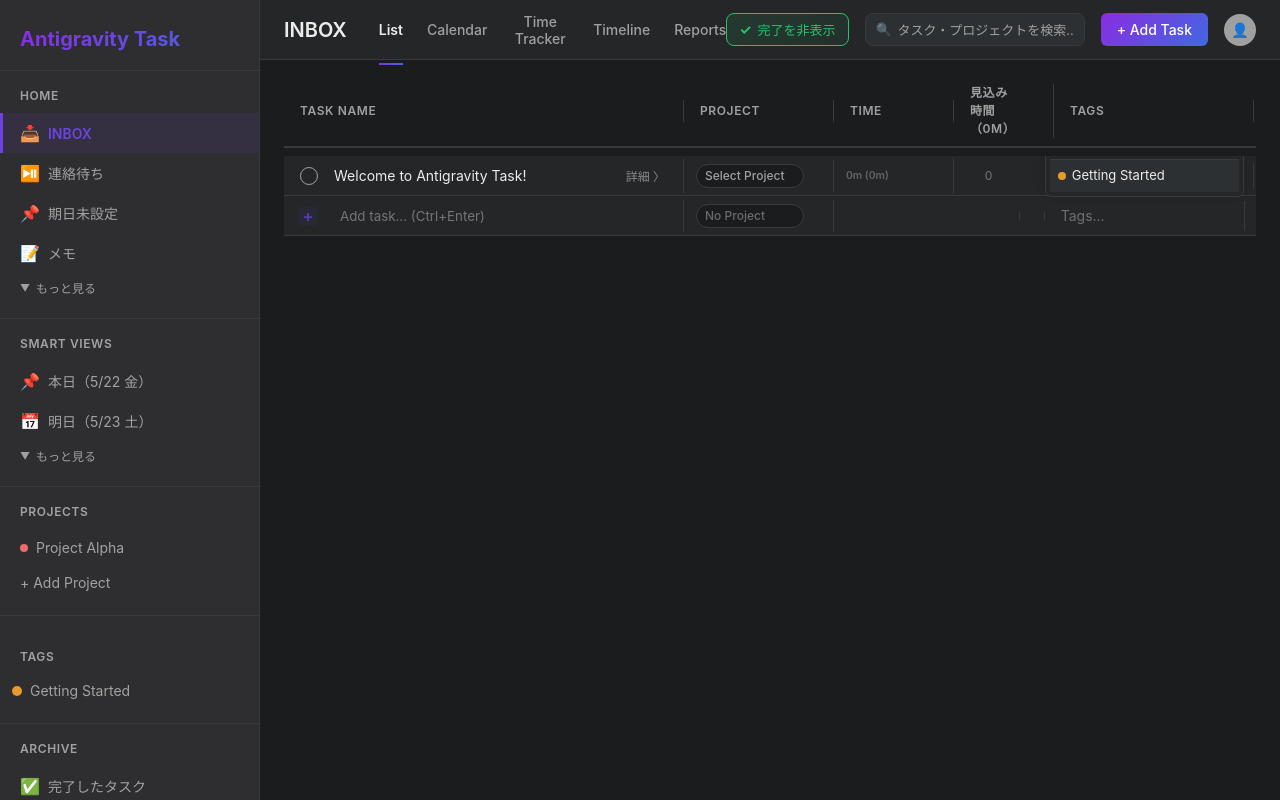
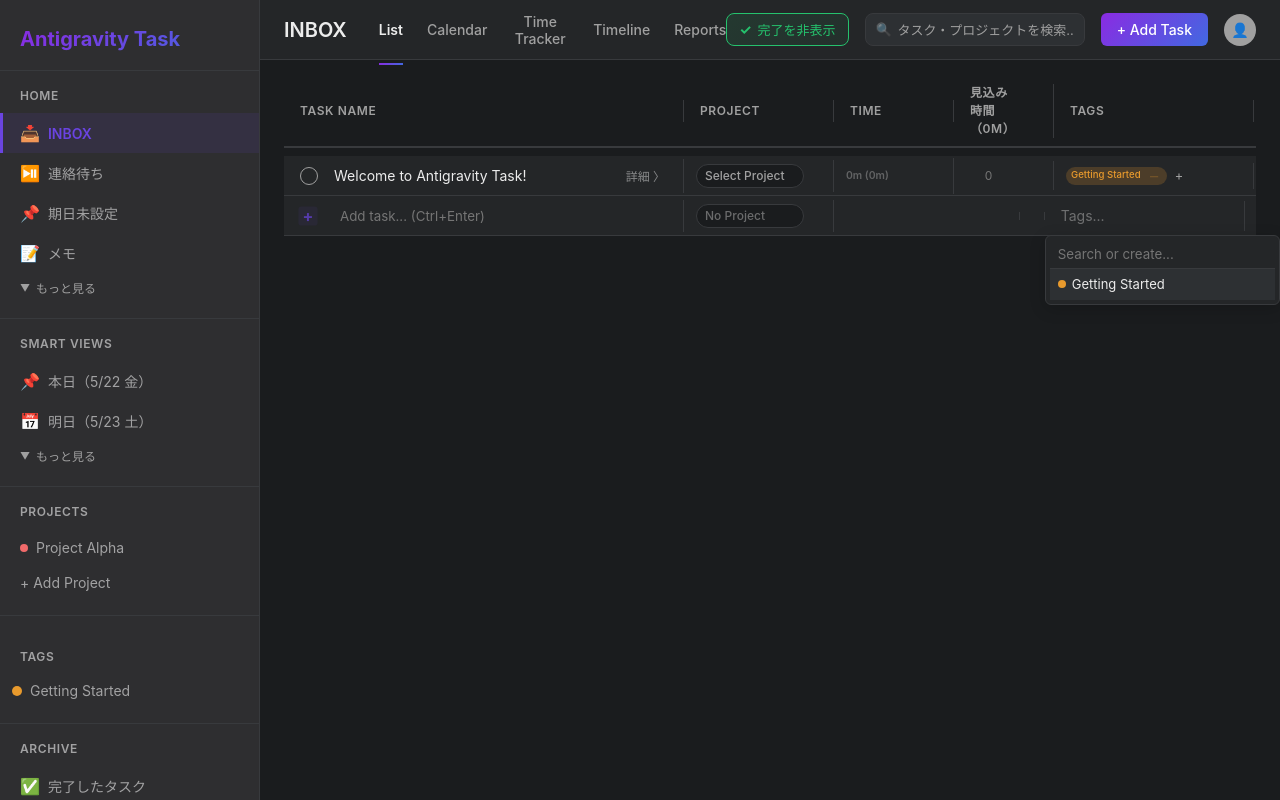
Before and after one commit to oyafuso111-web/antigravity-task, a React (Vite) app: page / in a window 1280 px wide. Both pictures are taken after a click on the button "Tags...". Built offline with nearby package versions, Linux system fonts and the light colour scheme.

Commit message:
fix: use portal for new task project/tag dropdowns to prevent clipping when task list is short

```diff
--- a/src/components/TaskListView.tsx
+++ b/src/components/TaskListView.tsx
@@ -1,4 +1,5 @@
 import React, { useState, useMemo, useEffect, useCallback, useRef } from 'react';
+import { createPortal } from 'react-dom';
 import { useTaskStore } from '../store/useTaskStore';
 import type { ColumnId } from '../store/useTaskStore';
 import type { Priority, Task } from '../types';
@@ -157,25 +158,68 @@ export const TaskListView: React.FC = () => {
   const [newTaskProjectSearch, setNewTaskProjectSearch] = useState('');
   const [newTaskProjectSelectedIndex, setNewTaskProjectSelectedIndex] = useState(0);
   const newTaskProjectDropdownRef = useRef<HTMLDivElement>(null);
+  const newTaskProjectCellRef = useRef<HTMLDivElement>(null);
+  const newTaskProjectPortalRef = useRef<HTMLDivElement>(null);
+  const [newTaskProjectDropdownPos, setNewTaskProjectDropdownPos] = useState<{top: number; left: number} | null>(null);
 
   const [newTaskTagIds, setNewTaskTagIds] = useState<string[]>([]);
   const [showNewTaskTagDropdown, setShowNewTaskTagDropdown] = useState(false);
   const [newTaskTagSearch, setNewTaskTagSearch] = useState('');
   const [newTaskTagSelectedIndex, setNewTaskTagSelectedIndex] = useState(0);
   const newTaskTagDropdownRef = useRef<HTMLDivElement>(null);
+  const newTaskTagCellRef = useRef<HTMLDivElement>(null);
+  const newTaskTagPortalRef = useRef<HTMLDivElement>(null);
+  const [newTaskTagDropdownPos, setNewTaskTagDropdownPos] = useState<{top: number; left: number} | null>(null);
+
+  // Compute portal position for project dropdown
+  useEffect(() => {
+    if (showNewTaskProjectDropdown && newTaskProjectCellRef.current) {
+      const rect = newTaskProjectCellRef.current.getBoundingClientRect();
+      const dropdownHeight = 260;
+      const spaceAbove = rect.top;
+      if (spaceAbove >= dropdownHeight) {
+        setNewTaskProjectDropdownPos({ top: rect.top - dropdownHeight, left: rect.left });
+      } else {
+        setNewTaskProjectDropdownPos({ top: rect.bottom + 4, left: rect.left });
+      }
+    } else {
+      setNewTaskProjectDropdownPos(null);
+    }
+  }, [showNewTaskProjectDropdown]);
+
+  // Compute portal position for tag dropdown
+  useEffect(() => {
+    if (showNewTaskTagDropdown && newTaskTagCellRef.current) {
+      const rect = newTaskTagCellRef.current.getBoundingClientRect();
+      const dropdownHeight = 260;
+      const spaceAbove = rect.top;
+      if (spaceAbove >= dropdownHeight) {
+        setNewTaskTagDropdownPos({ top: rect.top - dropdownHeight, left: rect.left });
+      } else {
+        setNewTaskTagDropdownPos({ top: rect.bottom + 4, left: rect.left });
+      }
+    } else {
+      setNewTaskTagDropdownPos(null);
+    }
+  }, [showNewTaskTagDropdown]);
 
   useEffect(() => {
     const handleOutsideClick = (e: MouseEvent) => {
-      if (newTaskProjectDropdownRef.current && !newTaskProjectDropdownRef.current.contains(e.target as Node)) {
-        setShowNewTaskProjectDropdown(false);
+      const target = e.target as Node;
+      if (showNewTaskProjectDropdown) {
+        const inCell = newTaskProjectCellRef.current?.contains(target);
+        const inPortal = newTaskProjectPortalRef.current?.contains(target);
+        if (!inCell && !inPortal) setShowNewTaskProjectDropdown(false);
       }
-      if (newTaskTagDropdownRef.current && !newTaskTagDropdownRef.current.contains(e.target as Node)) {
-        setShowNewTaskTagDropdown(false);
+      if (showNewTaskTagDropdown) {
+        const inCell = newTaskTagCellRef.current?.contains(target);
+        const inPortal = newTaskTagPortalRef.current?.contains(target);
+        if (!inCell && !inPortal) setShowNewTaskTagDropdown(false);
       }
     };
     document.addEventListener('mousedown', handleOutsideClick);
     return () => document.removeEventListener('mousedown', handleOutsideClick);
-  }, []);
+  }, [showNewTaskProjectDropdown, showNewTaskTagDropdown]);
 
   useEffect(() => {
     setTimeout(() => {
@@ -647,7 +691,7 @@ export const TaskListView: React.FC = () => {
                   );
                 case 'project':
                   return (
-                    <div key="project" className="task-cell cell-project" tabIndex={0}
+                    <div key="project" className="task-cell cell-project" tabIndex={0} ref={newTaskProjectCellRef}
                       style={{ width: `${columnWidths.project}px`, minWidth: `${columnWidths.project}px`, maxWidth: `${columnWidths.project}px`, flexShrink: 0, flexGrow: 0, position: 'relative', overflow: 'visible' }}
                       onKeyDown={(e) => {
                         if (e.key === 'Enter' || e.key === 'ArrowDown') {
@@ -688,14 +732,15 @@ export const TaskListView: React.FC = () => {
                           ›
                         </button>
 
-                        {showNewTaskProjectDropdown && (
-                          <div className="project-dropdown" style={{
-                            position: 'absolute', bottom: '100%', left: 0, zIndex: 100, // Show above row
+                        {showNewTaskProjectDropdown && newTaskProjectDropdownPos && createPortal(
+                          <div ref={newTaskProjectPortalRef} className="project-dropdown" style={{
+                            position: 'fixed', top: newTaskProjectDropdownPos.top, left: newTaskProjectDropdownPos.left, zIndex: 9999,
                             backgroundColor: 'var(--bg-surface)', border: '1px solid var(--border-color)',
-                            borderRadius: '6px', padding: '4px', marginBottom: '4px', minWidth: '180px',
-                            boxShadow: '0 -4px 12px rgba(0,0,0,0.15)',
-                            maxHeight: '240px', display: 'flex', flexDirection: 'column'
-                          }}>
+                            borderRadius: '6px', padding: '4px', minWidth: '180px',
+                            boxShadow: '0 4px 16px rgba(0,0,0,0.18)',
+                            maxHeight: '240px', display: 'flex', flexDirection: 'column',
+                            boxSizing: 'border-box'
+                          }} onClick={e => e.stopPropagation()}>
                             <input
                               autoFocus
                               type="text"
@@ -735,7 +780,7 @@ export const TaskListView: React.FC = () => {
                                   setShowNewTaskProjectDropdown(false);
                                   setNewTaskProjectSearch('');
                                   setNewTaskProjectSelectedIndex(0);
-                                  setTimeout(() => addTaskInputRef.current?.focus(), 0); // Focus back to input
+                                  setTimeout(() => addTaskInputRef.current?.focus(), 0);
                                 } else if (e.key === 'Escape') {
                                   setShowNewTaskProjectDropdown(false);
                                 }
@@ -799,7 +844,8 @@ export const TaskListView: React.FC = () => {
                                 </div>
                               )}
                             </div>
-                          </div>
+                          </div>,
+                          document.body
                         )}
                       </div>
                     </div>
@@ -831,7 +877,7 @@ export const TaskListView: React.FC = () => {
                   );
                 case 'tags':
                   return (
-                    <div key="tags" className="task-cell cell-tags" tabIndex={0}
+                    <div key="tags" className="task-cell cell-tags" tabIndex={0} ref={newTaskTagCellRef}
                       style={{ width: `${columnWidths.tags}px`, minWidth: `${columnWidths.tags}px`, maxWidth: `${columnWidths.tags}px`, flexShrink: 0, flexGrow: 0, position: 'relative', overflow: 'visible' }}
                       onKeyDown={(e) => {
                         if (e.key === 'Enter' || e.key === 'ArrowDown') {
@@ -875,14 +921,15 @@ export const TaskListView: React.FC = () => {
                           {newTaskTags.length ? '+' : 'Tags...'}
                         </button>
 
-                        {showNewTaskTagDropdown && (
-                          <div className="tag-dropdown" style={{
-                            position: 'absolute', bottom: '100%', left: 0, zIndex: 100, // Show above row
+                        {showNewTaskTagDropdown && newTaskTagDropdownPos && createPortal(
+                          <div ref={newTaskTagPortalRef} className="tag-dropdown" style={{
+                            position: 'fixed', top: newTaskTagDropdownPos.top, left: newTaskTagDropdownPos.left, zIndex: 9999,
                             backgroundColor: 'var(--bg-surface)', border: '1px solid var(--border-color)',
-                            borderRadius: '6px', padding: '4px', marginBottom: '4px', minWidth: '180px',
-                            boxShadow: '0 -4px 12px rgba(0,0,0,0.15)',
-                            maxHeight: '240px', display: 'flex', flexDirection: 'column'
-                          }}>
+                            borderRadius: '6px', padding: '4px', minWidth: '180px',
+                            boxShadow: '0 4px 16px rgba(0,0,0,0.18)',
+                            maxHeight: '240px', display: 'flex', flexDirection: 'column',
+                            boxSizing: 'border-box'
+                          }} onClick={e => e.stopPropagation()}>
                             <input
                               autoFocus
                               type="text"
@@ -909,13 +956,11 @@ export const TaskListView: React.FC = () => {
                                     return;
                                   }
                                   if (newTaskTagSelectedIndex < filteredNewTaskTags.length) {
-                                    // Selected existing tag
                                     const existing = filteredNewTaskTags[newTaskTagSelectedIndex];
                                     if (!newTaskTagIds.includes(existing.id)) {
                                       setNewTaskTagIds(prev => [...prev, existing.id]);
                                     }
                                   } else if (newTaskTagSearch.trim()) {
-                                    // Create new tag
                                     const colors = ['#888888', '#F06A6A', '#25C26D', '#6A44E1', '#E89A2D', '#2D9CDB'];
                                     const color = colors[Math.floor(Math.random() * colors.length)];
                                     const newId = crypto.randomUUID();
@@ -980,7 +1025,8 @@ export const TaskListView: React.FC = () => {
                                 </div>
                               )}
                             </div>
-                          </div>
+                          </div>,
+                          document.body
                         )}
                       </div>
                     </div>
```
